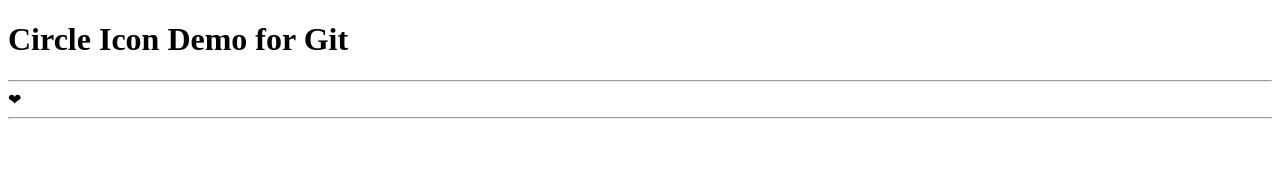
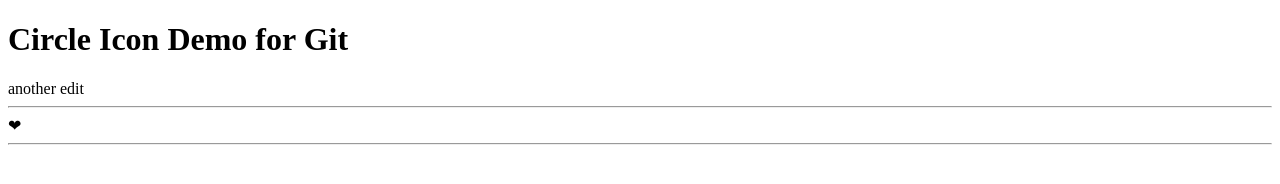
Before and after one commit to Bruin324/css-demo-circle-icon, a plain HTML site: page index.html in a window 1280 px wide. Drawn offline with Linux system fonts and the light colour scheme.

```diff
--- a/index.html
+++ b/index.html
@@ -6,6 +6,7 @@
   </head>
   <body>
     <h1>Circle Icon Demo for Git</h1>
+    another edit
     <div class="center-icon-on-line">
       <hr class="line">
       <span>&#10084</span>
```
Also changed, not shown: 1 other file.
